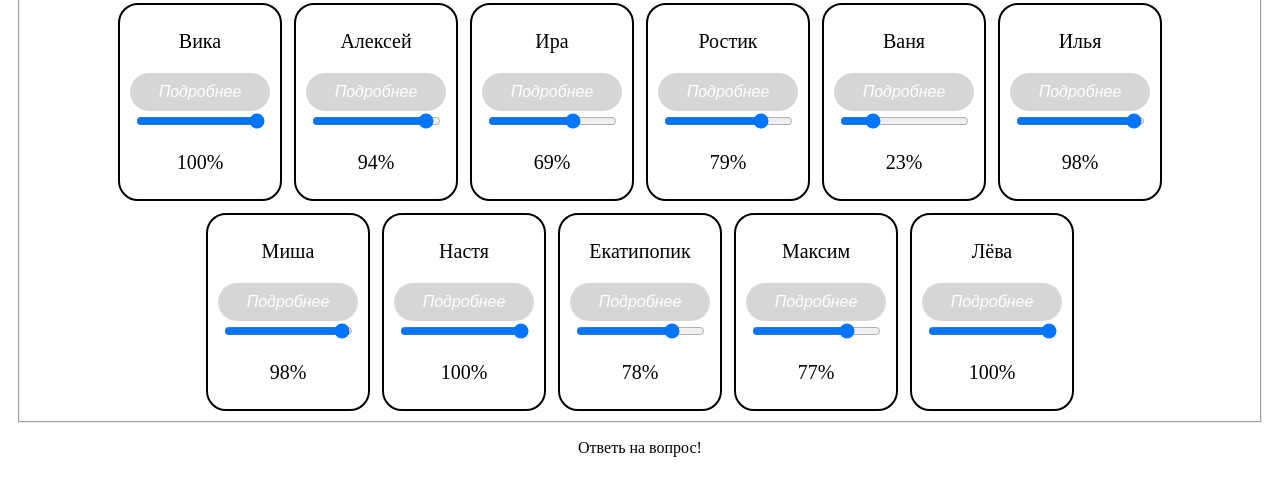
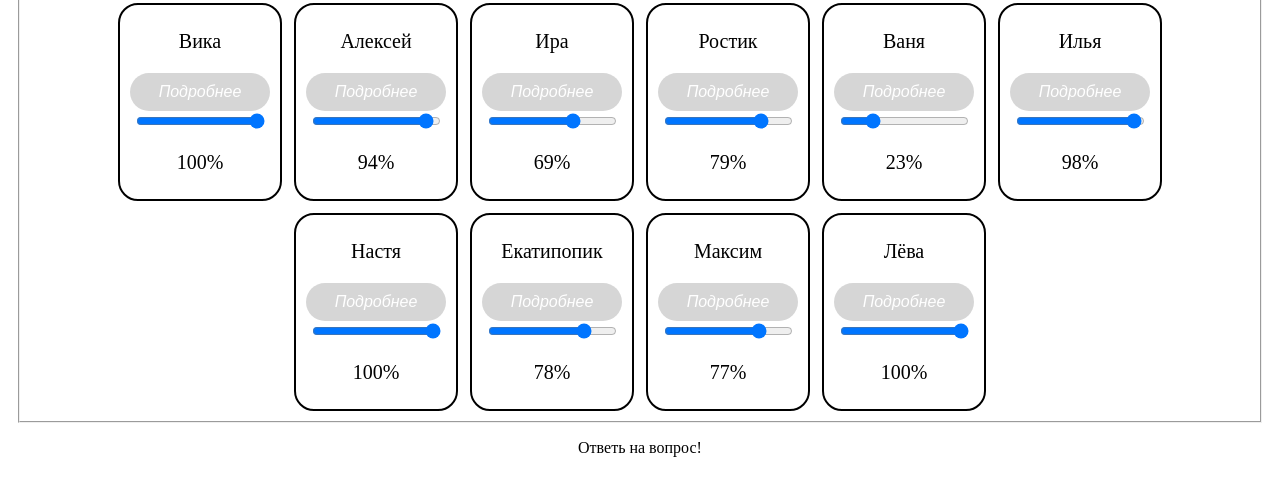
Before and after one commit to Artyr208v3/Project-1, a plain HTML site: page index.html in a window 1280 px wide. Shown: the part 80-576 px from the top of the page. Drawn offline with Linux system fonts and the light colour scheme.

Commit message:
misha del

```diff
--- a/index.html
+++ b/index.html
@@ -174,25 +174,6 @@
         <p class="RadialProgress5"></p>
       </form>
       <form>
-        <p>Миша</p>
-        <button class="form__box-btn">
-          <em
-            ><a href="pages/profile_mishail.html" class="form__box-link"
-              >Подробнее</a
-            ></em
-          >
-        </button>
-        <input
-          type="range"
-          min="0"
-          max="100"
-          step="1"
-          value="98"
-          class="range6"
-        />
-        <p class="RadialProgress6"></p>
-      </form>
-      <form>
         <p>Настя</p>
         <button class="form__box-btn">
           <em
```
